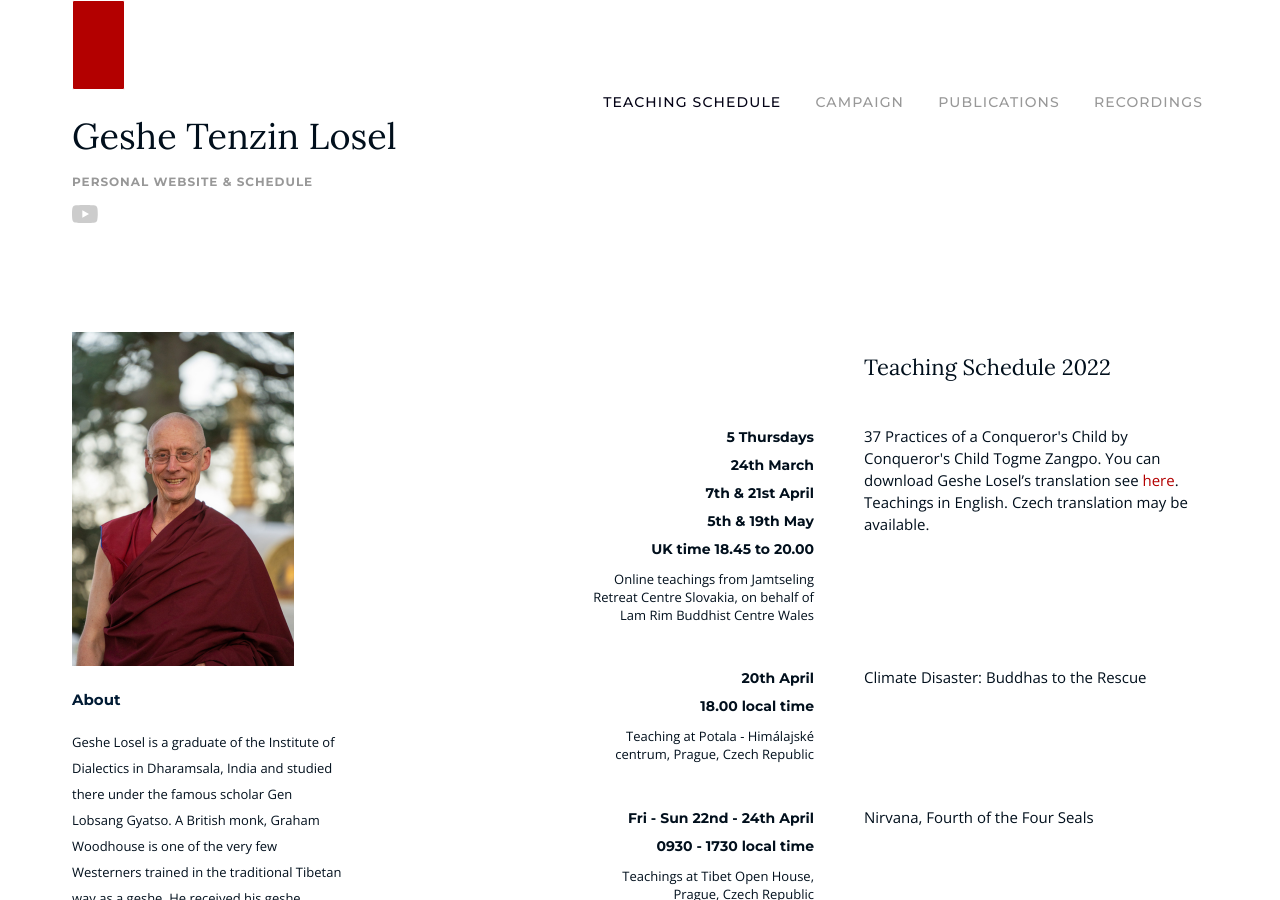
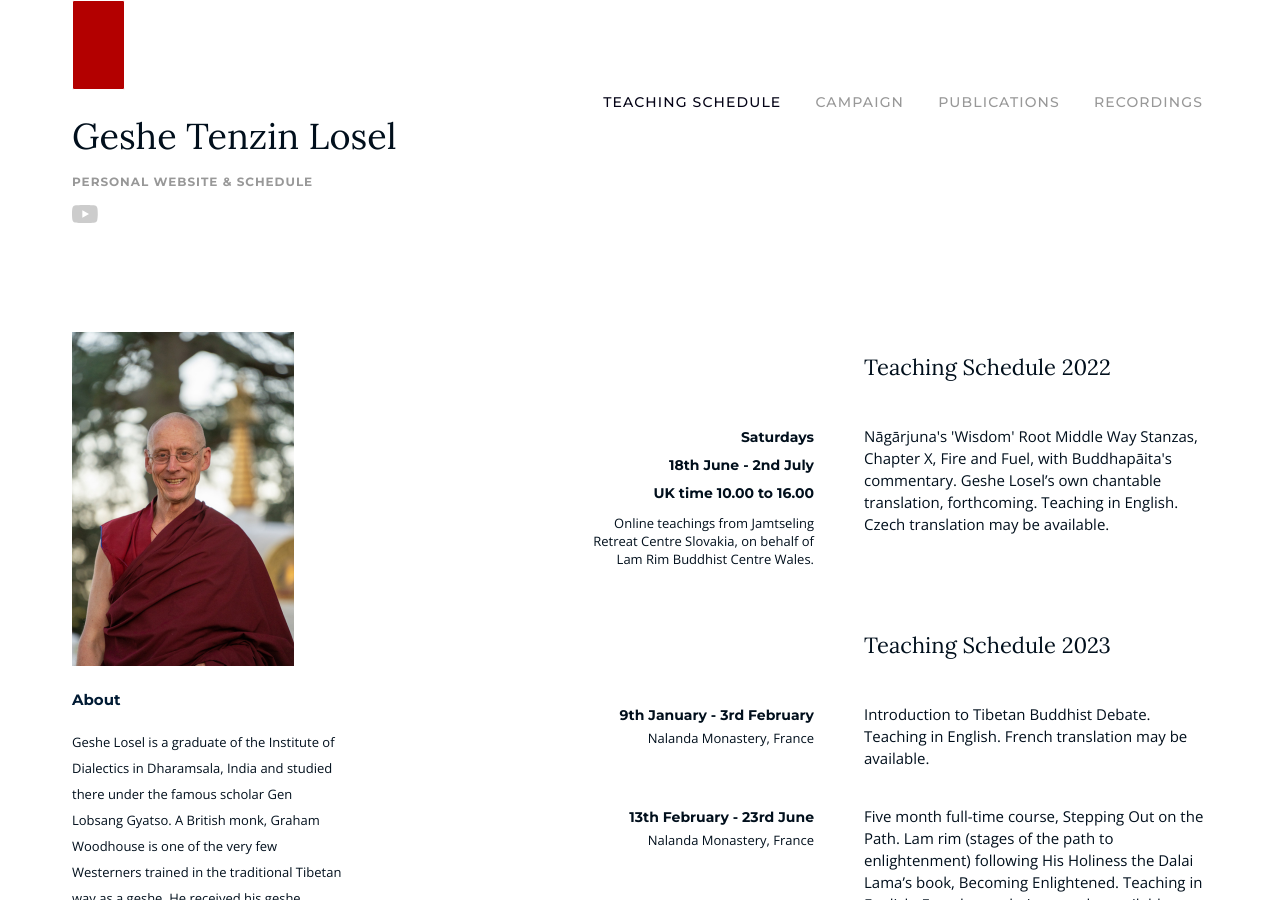
Before and after one commit to hallodom/geshe-graham-losel, a Jekyll site: the page built from index.html, in a window 1280 px wide and 900 px high. Built offline with Jekyll 4.4.1, drawn with Linux system fonts in a browser that asks for light colours.

Commit message:
Remove past teachings

```diff
--- a/index.html
+++ b/index.html
@@ -30,58 +30,6 @@ pageName: index
                 <h3 class="schedule-header">Teaching Schedule 2022</h3>
               </div>
             </div>
-        </div>
-
-        <!-- Event -->
-        <div class="col-xs-6
-                    col-sm-4
-                    event-info">
-            <time class="event-date">
-                <p>5 Thursdays</p>
-                <p>24th March</p>
-                <p>7th & 21st April</p>
-                <p>5th & 19th May<p />
-                <p>UK time 18.45 to 20.00</p>
-            </time>
-            <p class="event-location">Online teachings from Jamtseling Retreat Centre Slovakia, on behalf of Lam Rim Buddhist Centre Wales
-</p>
-        </div>
-
-        <div class="col-xs-6
-                    col-sm-5">
-            <p class="event-title">37 Practices of a Conqueror's Child by Conqueror's Child Togme Zangpo. You can download Geshe Losel’s translation see <a href="http://geshe-graham-losel.com/publications/poem/37-practices-of-a-bodhisattva/">here</a>. Teachings in English. Czech translation may be available.</p>
-        </div>
-
-        <!-- Event -->
-        <div class="col-xs-6
-                    col-sm-4
-                    event-info">
-            <time class="event-date">
-                <p>20th April</p>
-                <p>18.00 local time</p>
-            </time>
-            <p class="event-location">Teaching at Potala - Himálajské centrum, Prague, Czech Republic</p>
-        </div>
-
-        <div class="col-xs-6
-                    col-sm-5">
-            <p class="event-title">Climate Disaster: Buddhas to the Rescue</p>
-        </div>
-
-        <!-- Event -->
-        <div class="col-xs-6
-                    col-sm-4
-                    event-info">
-            <time class="event-date">
-                <p>Fri - Sun 22nd - 24th April</p>
-                <p>0930 - 1730 local time</p>
-            </time>
-            <p class="event-location">Teachings at Tibet Open House, Prague, Czech Republic</p>
-        </div>
-
-        <div class="col-xs-6
-                    col-sm-5">
-            <p class="event-title">Nirvana, Fourth of the Four Seals</p>
         </div>
 
         <!-- Event -->
```
Also changed, not shown: 1 other file.
